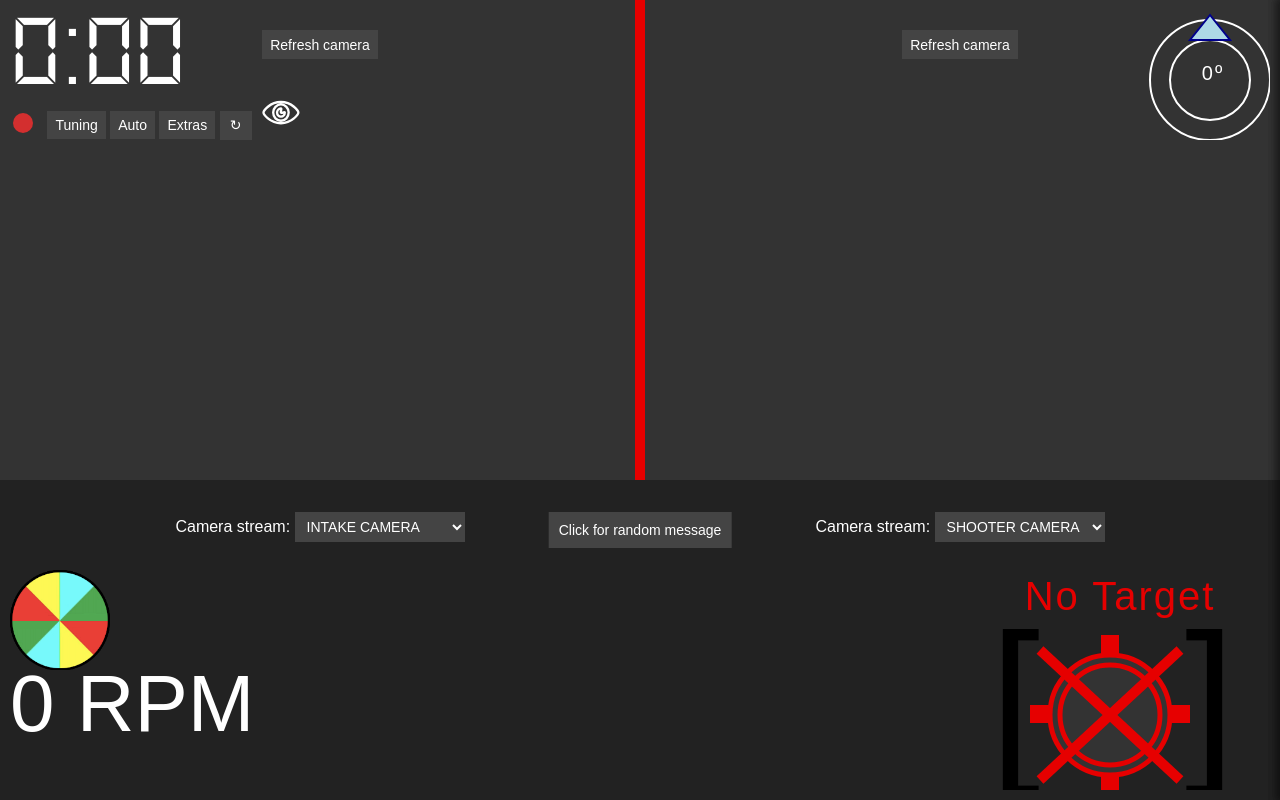
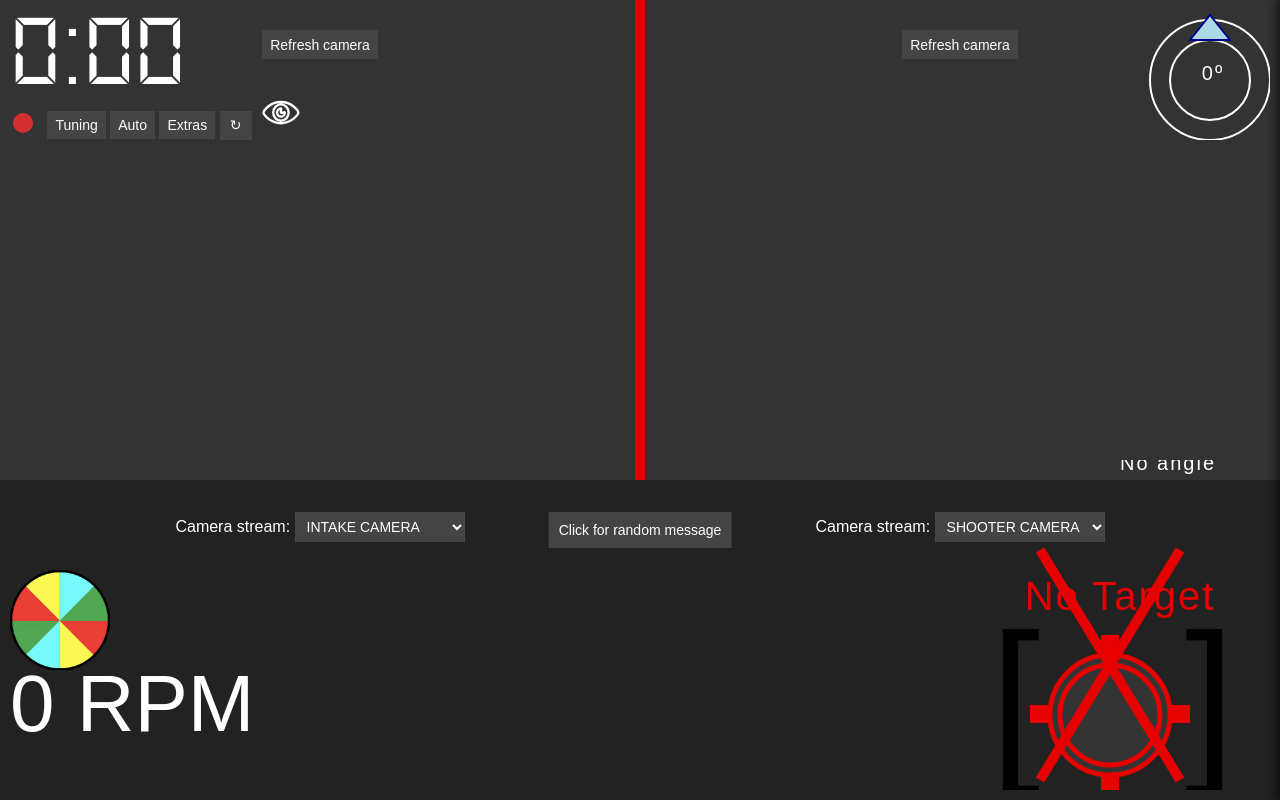
Before and after one commit to frc1418/2020-dashboard, an Electron app: page src/index.html in a window 1280 px wide. Drawn offline with Linux system fonts and the light colour scheme; no server answers.

Commit message:
Add pitch angle to target display

```diff
--- a/src/index.html
+++ b/src/index.html
@@ -147,22 +147,24 @@
     </svg>
     <svg id="spinning-svg" class="hidden"></svg>
     <svg id="failed-svg" class="hidden"></svg>
-    <svg id="target-svg" width="320" height="250">
+    <svg id="target-svg" width="320" height="350">
+        <!-- pitch angle to target -->
+        <text id="target-pitch-angle" x="150" y="10" font-size=20>No angle</text>
         <!--message-->
-        <text id="target-message" x="150" y="50" font-size=40>No Target</text>
+        <text id="target-message" x="150" y="150" font-size=40>No Target</text>
         <!--target icon-->
-        <rect class="target" x="136" y="80" width="8" height="150" />
-        <rect class="target" x="65" y="150" width="150" height="8" />
-        <circle class="target" style="stroke-width:5px" cx="140" cy="155" r="60" />
-        <circle class="target" style="stroke-width:5px" cx="140" cy="155" r="50" />
+        <rect class="target" x="136" y="180" width="8" height="150" />
+        <rect class="target" x="65" y="250" width="150" height="8" />
+        <circle class="target" style="stroke-width:5px" cx="140" cy="255" r="60" />
+        <circle class="target" style="stroke-width:5px" cx="140" cy="255" r="50" />
         <!--camera brackets-->
-        <text style="fill: black; stroke-width:0px" x="20" y="200" font-size=180>[</text>
-        <text style="fill: black; stroke-width:0px" x="215" y="200" font-size=180>]</text>
+        <text style="fill: black; stroke-width:0px" x="20" y="300" font-size=180>[</text>
+        <text style="fill: black; stroke-width:0px" x="215" y="300" font-size=180>]</text>
         <!--X and checkmark-->
-        <line class="target-X" x1="70" y1="90" x2="210" y2="220"></line>
-        <line class="target-X" x1="210" y1="90" x2="70" y2="220"></line>
-        <line class="target-check" x1="100" y1="165" x2="130" y2="195"></line>
-        <line class="target-check" x1="125" y1="195" x2="170" y2="125"></line>
+        <line class="target-X" x1="70" y1="90" x2="210" y2="320"></line>
+        <line class="target-X" x1="210" y1="90" x2="70" y2="320"></line>
+        <line class="target-check" x1="100" y1="165" x2="130" y2="295"></line>
+        <line class="target-check" x1="125" y1="195" x2="170" y2="225"></line>
     </svg>
     <div id="message-text"></div>
     <button id="message-button">Click for random message</button>
--- a/src/ui.js
+++ b/src/ui.js
@@ -44,6 +44,7 @@ const cameraRefresh2 = document.getElementById('camera2-refresh');
 const ballsIndicatorBar = document.getElementsByClassName("balls-bar");
 const messageButton = document.getElementById("message-button");
 const messageText = document.getElementById("message-text");
+const pitchAngleText = document.getElementById('target-pitch-angle');
 const camera1OptionSelect = document.getElementById("camera1-options-select");
 const camera2OptionSelect = document.getElementById("camera2-options-select");
 
@@ -266,6 +267,19 @@ NetworkTables.addKeyListener('/components/intake/ballsCollected', (_, value, __)
     }
 });
 
+NetworkTables.addKeyListener('/limelight/ty', (_, value, __) => {
+    value = Math.round(parseFloat(value));
+
+    //var target = NetworkTables.getValue('/components/launcher/target_rpm');
+    var target = 3.5;
+    var redDistance = 1;
+    pitchAngleText.textContent = value + "˚";
+
+    //sets text color to a color on an hsv gradient between red (0, 100, 90) and green (120, 100, 94)
+    let [r, g, b] = sampleHSVGradient(target, redDistance, value)
+    pitchAngleText.style.color = 'rgb(' + r + ' , ' + g + ' , ' + b + ')'
+});
+
 function displayClass(classname, visible){
     if(visible){
         for (let element of document.getElementsByClassName(classname)) {
```
